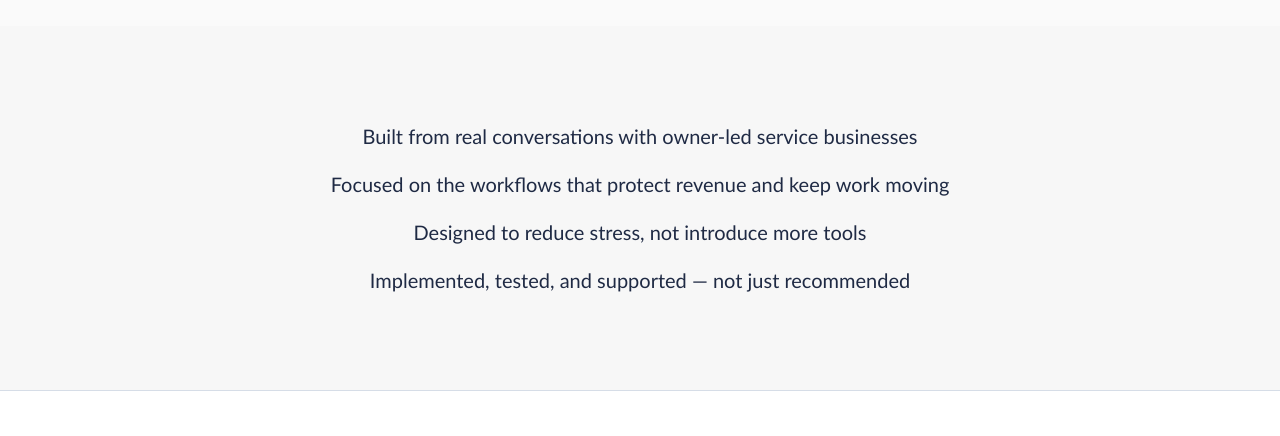
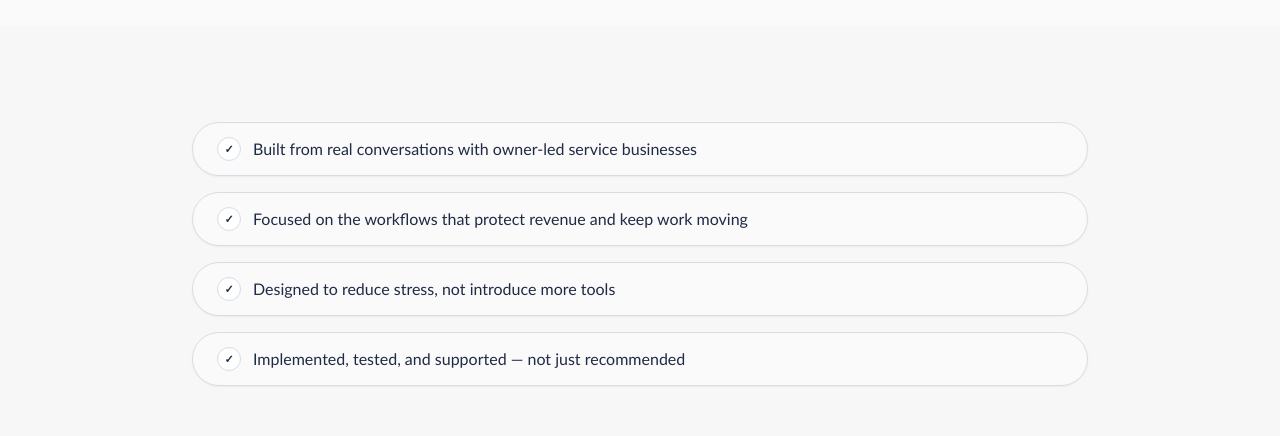
Before and after one commit to blakegrosenthal/operaite-site, a Next.js app: page / in a window 1280 px wide. Shown: the part 2900-3336 px from the top of the page. Built offline with nearby package versions, Linux system fonts and the light colour scheme; no server answers.

Commit message:
update site

```diff
--- a/app/page.tsx
+++ b/app/page.tsx
@@ -106,18 +106,30 @@ export default function HomePage() {
 
       <div className="reveal-up py-20 sm:py-24">
         <div className="mx-auto w-full max-w-6xl px-5 sm:px-6 lg:px-8">
-          <div className="mx-auto max-w-[72ch] space-y-4 text-center sm:space-y-5">
-            <p className="text-lg leading-8 text-foreground sm:text-xl">
-              Built from real conversations with owner-led service businesses
+          <div className="mx-auto max-w-4xl space-y-3 sm:space-y-4">
+            <p className="flex items-center gap-3 rounded-[999px] border border-line bg-neutral-50 px-5 py-3 text-sm font-medium leading-7 text-foreground shadow-sm sm:px-6 sm:py-3.5 sm:text-base">
+              <span className="inline-flex h-6 w-6 flex-none items-center justify-center rounded-full border border-line bg-white text-[11px] font-semibold text-accent">
+                ✓
+              </span>
+              <span>Built from real conversations with owner-led service businesses</span>
             </p>
-            <p className="text-lg leading-8 text-foreground sm:text-xl">
-              Focused on the workflows that protect revenue and keep work moving
+            <p className="flex items-center gap-3 rounded-[999px] border border-line bg-neutral-50 px-5 py-3 text-sm font-medium leading-7 text-foreground shadow-sm sm:px-6 sm:py-3.5 sm:text-base">
+              <span className="inline-flex h-6 w-6 flex-none items-center justify-center rounded-full border border-line bg-white text-[11px] font-semibold text-accent">
+                ✓
+              </span>
+              <span>Focused on the workflows that protect revenue and keep work moving</span>
             </p>
-            <p className="text-lg leading-8 text-foreground sm:text-xl">
-              Designed to reduce stress, not introduce more tools
+            <p className="flex items-center gap-3 rounded-[999px] border border-line bg-neutral-50 px-5 py-3 text-sm font-medium leading-7 text-foreground shadow-sm sm:px-6 sm:py-3.5 sm:text-base">
+              <span className="inline-flex h-6 w-6 flex-none items-center justify-center rounded-full border border-line bg-white text-[11px] font-semibold text-accent">
+                ✓
+              </span>
+              <span>Designed to reduce stress, not introduce more tools</span>
             </p>
-            <p className="text-lg leading-8 text-foreground sm:text-xl">
-              Implemented, tested, and supported — not just recommended
+            <p className="flex items-center gap-3 rounded-[999px] border border-line bg-neutral-50 px-5 py-3 text-sm font-medium leading-7 text-foreground shadow-sm sm:px-6 sm:py-3.5 sm:text-base">
+              <span className="inline-flex h-6 w-6 flex-none items-center justify-center rounded-full border border-line bg-white text-[11px] font-semibold text-accent">
+                ✓
+              </span>
+              <span>Implemented, tested, and supported — not just recommended</span>
             </p>
           </div>
         </div>
```
